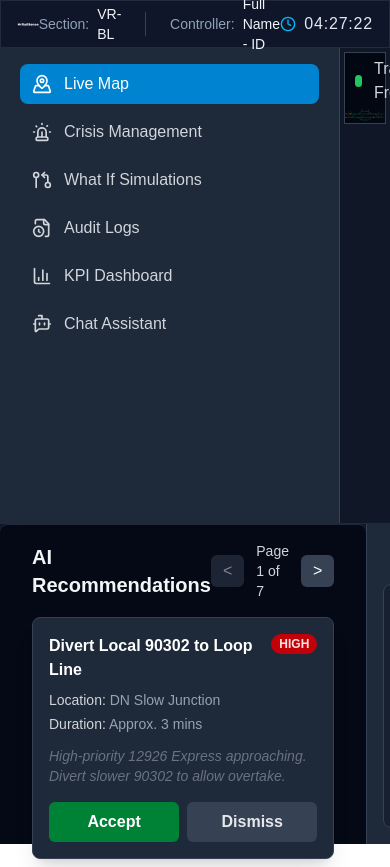
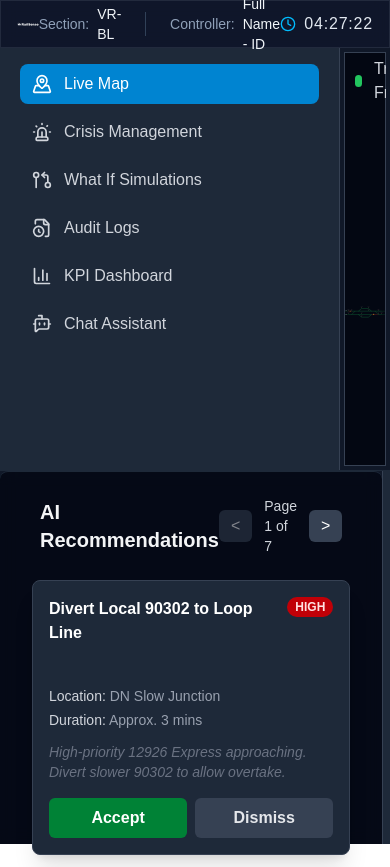
Before and after one commit to AbhayPadgaonkar/railsahayak, a Next.js app: page / in a window 390 px wide. Shown: the top 867 px of the page. Built offline with nearby package versions, Linux system fonts and the light colour scheme.

Commit message:
minor changes

```diff
--- a/src/app/layout.tsx
+++ b/src/app/layout.tsx
@@ -17,7 +17,7 @@ export default function RootLayout({
     <html lang="en">
       <body>
         {/* 1. Main container: Full-screen, vertical flex column */}
-        <div className="flex flex-col h-screen bg-gray-900 text-white">
+        <div className="flex flex-col h-screen bg-gray-900 text-white ">
 
           {/* ROW 1: Navbar (takes its own height) */}
           <Navbar />
--- a/src/app/page.tsx
+++ b/src/app/page.tsx
@@ -2,7 +2,7 @@ import StationYardLayout from '@/components/stationyardlayout';
 
 export default function Home() {
   return (
-    <main className="bg-">
+    <main className="overflow-hidden h-full w-full ">
       <StationYardLayout />
     </main>
   );
--- a/src/components/aipanel.tsx
+++ b/src/components/aipanel.tsx
@@ -33,7 +33,7 @@ const RecommendationCard = ({
 
   return (
     <div className="bg-gray-800 border border-gray-700 rounded-lg shadow-xl p-4 transition-all duration-200 hover:shadow-2xl hover:border-gray-600 flex flex-col min-h-60">
-      <div className="flex justify-between items-start mb-2">
+      <div className="flex justify-between items-start ">
         <h3 className="font-semibold text-white">{title}</h3>
         <span className={`text-xs font-bold px-2 py-0.5 rounded-full ${priorityColorClass}`}>
           {priority}
@@ -210,8 +210,8 @@ const AIRecommendationPanel = () => {
 
 
   return (
-    <div className=" bottom-0 left-0 right-0 z-50 p-4 bg-gray-950/80 border-t border-gray-800 backdrop-blur-sm rounded-t-lg max-h-80">
-      <div className="flex justify-between items-center mb-4 px-4">
+    <div className=" bottom-0 left-0 right-0 z-50 p-4 bg-gray-950/80 border-t border-gray-800 backdrop-blur-sm rounded-t-lg max-h-94">
+      <div className="flex justify-between items-center mb-4 px-6 py-2">
         <h2 className="text-xl font-bold text-gray-100">AI Recommendations</h2>
         {totalPages > 1 && (
           <div className="flex items-center gap-3">
@@ -235,7 +235,7 @@ const AIRecommendationPanel = () => {
           </div>
         )}
       </div>
-      <div className="grid grid-cols-1 sm:grid-cols-2 lg:grid-cols-4 gap-4 px-4 pb-2">
+      <div className="grid grid-cols-1 sm:grid-cols-2 lg:grid-cols-4 gap-4 px-4 pb-2 h-10/12 ">
         {currentRecommendations.map((rec) => (
           <RecommendationCard key={rec.id} {...rec} />
         ))}
--- a/src/components/bottompanel.tsx
+++ b/src/components/bottompanel.tsx
@@ -5,7 +5,7 @@ export default function BottomPanel() {
   return (
     // This container uses flexbox to arrange its children horizontally.
     // The border is applied here for a unified look.
-    <div className="flex border-t border-gray-800 min-h-60 flex-shrink-0">
+    <div className="flex border-t border-gray-800 min-h-93 flex-shrink-0">
       {/* The AI Panel will grow to fill the available space */}
       <AiRecommendationPanel />
       {/* The Communication Gateway will have a fixed width */}
--- a/src/components/stationyardlayout.tsx
+++ b/src/components/stationyardlayout.tsx
@@ -79,7 +79,7 @@ const LAYOUT_CONFIG: TrackSegment[] = [
   { id: 'dnMain_2', d: 'M 1000 250 L 1100 250', connectedTo: ['dnMain_Turnout1_Straight','up_down_2_Diverge'] },
   { id: 'dnMain_1', d: 'M 1100 250 L 1200 250', connectedTo: ['dnMain_2'], isBlock: true },
   // Loops
-  { id: 'commonLoop', d: 'M 500 70 L 700 70', connectedTo: ['upTurnout_1_Diverge', 'upTurnout_2_Diverge']},
+  { id: 'commonLoop', d: 'M 500 70 L 700 70', connectedTo: ['upTurnout_1_Diverge', 'upTurnout_2_Diverge']}, //Common loop can handle both up and down
   { id: 'sideLoop', d: 'M 500 330 L 700 330', connectedTo: ['dnTurnout_1_Diverge', 'dnTurnout_2_Diverge']},
   // Turnouts
   { id: 'upMain_Turnout1_Straight', d: 'M 300 150 L 400 150', connectedTo: ['up_down_1_Diverge', 'upTurnout_1_Diverge','upMain_4'] },
@@ -175,7 +175,7 @@ const StationYardLayout = () => {
   };
 
   return (
-    <div className=" pt-1   border bg-gray-950  border-gray-700 w-full mx-auto">
+    <div className=" pt-1   border bg-gray-950  border-gray-700 w-full h-12/12 mx-auto">
 
 
       <div className="flex justify-start pl-2.5 items-start gap-8 mb-1">
```
